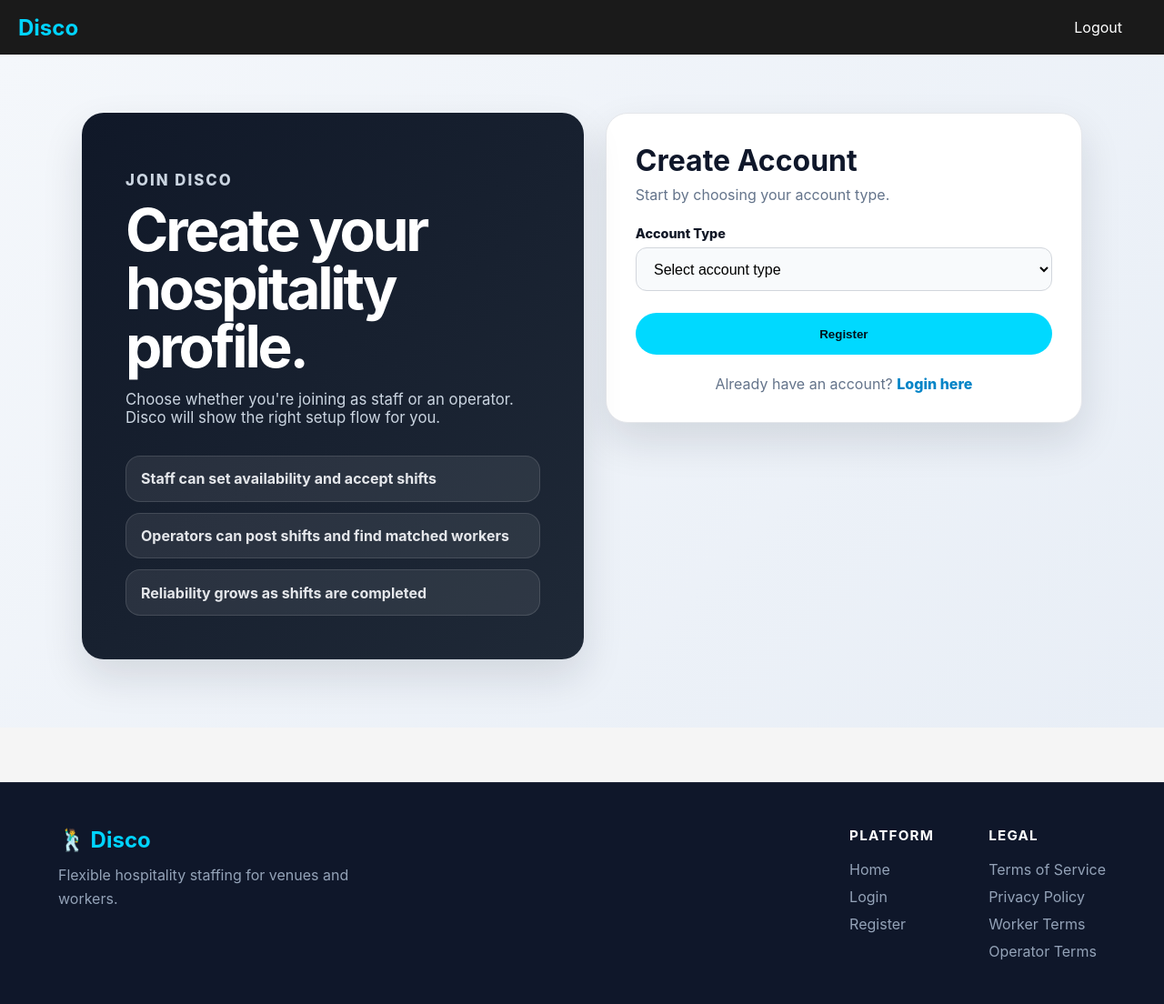
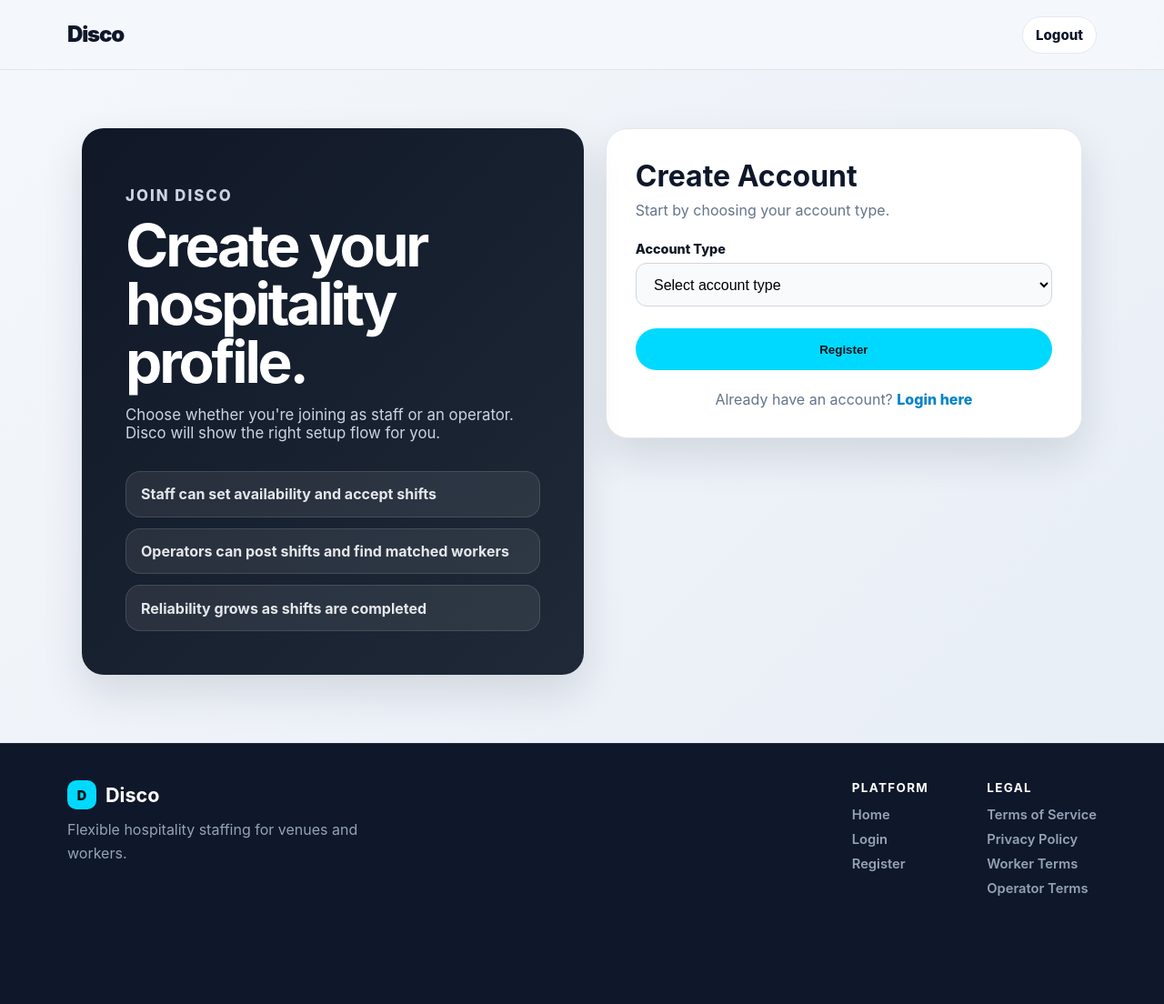
Before and after one commit to joshdean97/disco_app, a Django app: page /register/ in a window 1280 px wide. Shown: the whole page at 91% size. After the commit the page ends 985 px from the top, so only its background shows below. Run offline with Django 5.2, Linux system fonts and the light colour scheme; the visitor is signed in with stand-in values (Sample User, id 1); data that the repository does not hold is empty.

Commit message:
edit nav styling

```diff
--- a/static/css/base.css
+++ b/static/css/base.css
@@ -4,109 +4,197 @@
   box-sizing: border-box;
 }
 
-body {
-    font-family: -apple-system, BlinkMacSystemFont, 'Segoe UI', Roboto, Oxygen, Ubuntu, Cantarell, sans-serif;
-    background-color: #f5f5f5;
+html {
+  scroll-behavior: smooth;
 }
 
-nav {
-    background-color: #1a1a1a;
-    padding: 0 20px;
-    box-shadow: 0 2px 4px rgba(0,0,0,0.1);
+body {
+  font-family: -apple-system, BlinkMacSystemFont, "Segoe UI", Roboto, Oxygen,
+    Ubuntu, Cantarell, sans-serif;
+  background: #f4f7fb;
+  color: #0f172a;
 }
 
-nav ul {
-    display: flex;
-    list-style: none;
-    align-items: center;
-    height: 60px;
+.site-nav {
+  position: sticky;
+  top: 0;
+  z-index: 100;
+  background: rgba(244, 247, 251, 0.82);
+  backdrop-filter: blur(18px);
+  border-bottom: 1px solid rgba(15, 23, 42, 0.08);
 }
 
-nav .logo {
-    font-size: 24px;
-    font-weight: bold;
-    color: #00d4ff;
-    margin-right: 40px;
+.nav-container {
+  max-width: 1180px;
+  height: 76px;
+  margin: 0 auto;
+  padding: 0 24px;
+  display: flex;
+  align-items: center;
+  gap: 32px;
 }
 
-nav a {
-    color: #fff;
+.nav-brand {
+  color: #0f172a;
   text-decoration: none;
-    padding: 8px 16px;
-    margin-right: 10px;
-    border-radius: 4px;
-    transition: background-color 0.3s;
+  font-size: 1.5rem;
+  font-weight: 900;
+  letter-spacing: -0.05em;
+  line-height: 1;
 }
 
-nav a:hover {
-    background-color: #333;
-}
-
-nav .nav-right {
+.nav-links {
+  display: flex;
+  align-items: center;
+  gap: 8px;
   margin-left: auto;
 }
 
+.nav-links a,
+.nav-logout {
+  color: #475569;
+  text-decoration: none;
+  font-size: 0.94rem;
+  font-weight: 800;
+  padding: 10px 14px;
+  border-radius: 999px;
+  transition: all 0.2s ease;
+}
+
+.nav-links a:hover,
+.nav-logout:hover {
+  color: #0f172a;
+  background: rgba(15, 23, 42, 0.06);
+}
+
+.nav-cta {
+  background: #0f172a !important;
+  color: white !important;
+  margin-left: 4px;
+  padding: 11px 18px !important;
+  box-shadow: 0 12px 24px rgba(15, 23, 42, 0.16);
+}
+
+.nav-cta:hover {
+  background: #111827 !important;
+  transform: translateY(-1px);
+}
+
+.nav-logout {
+  margin-left: 6px;
+  background: white;
+  border: 1px solid #e2e8f0;
+  color: #0f172a;
+}
 main {
-    min-height: calc(100vh - 60px);
+  min-height: calc(100vh - 72px);
 }
 
 .site-footer {
   background: #0f172a;
   color: #cbd5e1;
-    margin-top: 60px;
+  margin-top: 0;
   border-top: 1px solid rgba(255,255,255,0.08);
 }
 
 .footer-container {
-    max-width: 1200px;
+  max-width: 1180px;
   margin: 0 auto;
-    padding: 48px 24px;
-    display: flex;
-    justify-content: space-between;
-    gap: 40px;
-    flex-wrap: wrap;
+  padding: 40px 24px;
+  display: grid;
+  grid-template-columns: 1fr auto;
+  gap: 80px;
+  align-items: start;
 }
 
 .footer-brand h3 {
-    color: #00d4ff;
-    font-size: 1.5rem;
-    margin-bottom: 12px;
+  color: #ffffff;
+  font-size: 1.35rem;
+  margin-bottom: 10px;
+  display: flex;
+  align-items: center;
+  gap: 10px;
+}
+
+.footer-brand h3::before {
+  content: "D";
+  width: 32px;
+  height: 32px;
+  display: inline-grid;
+  place-items: center;
+  background: #00d9ff;
+  color: #03121a;
+  border-radius: 10px;
+  font-size: 0.9rem;
+  font-weight: 900;
 }
 
 .footer-brand p {
-    max-width: 320px;
+  max-width: 340px;
   line-height: 1.6;
   color: #94a3b8;
 }
 
 .footer-links {
   display: flex;
-    gap: 60px;
-    flex-wrap: wrap;
+  gap: 64px;
 }
 
 .footer-links div {
   display: flex;
   flex-direction: column;
-    gap: 10px;
+  gap: 9px;
 }
 
 .footer-links h4 {
   color: white;
-    margin-bottom: 8px;
-    font-size: 0.95rem;
+  margin-bottom: 4px;
+  font-size: 0.84rem;
   text-transform: uppercase;
-    letter-spacing: 0.08em;
+  letter-spacing: 0.1em;
 }
 
 .footer-links a {
   color: #94a3b8;
   text-decoration: none;
+  font-weight: 600;
+  font-size: 0.92rem;
   transition: color 0.2s ease;
 }
 
 .footer-links a:hover {
-    color: #00d4ff;
+  color: #00d9ff;
+}
+
+@media (max-width: 768px) {
+  .footer-container {
+    grid-template-columns: 1fr;
+    gap: 32px;
+  }
+
+  .footer-links {
+    gap: 40px;
+    flex-wrap: wrap;
+  }
+}
+@media (max-width: 820px) {
+  .nav-container {
+    min-height: auto;
+    padding: 0.85rem 1rem;
+    align-items: flex-start;
+    flex-direction: column;
+  }
+
+  .nav-links {
+    width: 100%;
+    overflow-x: auto;
+    padding-bottom: 0.25rem;
+  }
+
+  .nav-logout {
+    width: 100%;
+    text-align: center;
+  }
 }
 
 @media (max-width: 768px) {
--- a/templates/base.html
+++ b/templates/base.html
@@ -8,46 +8,47 @@
   {% load user_type_tags %}
   <link rel="stylesheet" href="{% static 'css/base.css' %}">
 </head>
+
 <body>
-    <nav>
-        <ul>
-            <li class="logo">Disco</li>
+  <nav class="site-nav">
+    <div class="nav-container">
+<a href="/" class="nav-brand">
+  Disco
+</a>      <div class="nav-links">
         {% if user.is_authenticated %}
-                {% with user_id=user.id %}
-                    {% if user_id %}
           {% if user|is_operator %}
-    <li><a href="/">Dashboard</a></li>
-    <li><a href="/operator/shifts/post/">Post Shift</a></li>
-    <li><a href="/operator/sites/">Manage Venues</a></li>
+            <a href="/">Dashboard</a>
+            <a href="/operator/shifts/post/">Post Shift</a>
+            <a href="/operator/sites/">Manage Venues</a>
           {% elif user|is_staffuser %}
-    <li><a href="/">Dashboard</a></li>
-    <li><a href="/shifts/">Browse Shifts</a></li>
-    <li><a href="/availability/">My Availability</a></li>
- <li><a href="{% url 'my_profile' %}">Profile</a></li>
-{% endif %}                    {% endif %}
-                {% endwith %}
-                <li class="nav-right"><a href="/logout">Logout</a></li>
+            <a href="/">Dashboard</a>
+            <a href="/shifts/">Browse Shifts</a>
+            <a href="/availability/">My Availability</a>
+            <a href="{% url 'my_profile' %}">Profile</a>
+          {% endif %}
         {% else %}
-                <li><a href="/">Home</a></li>
-                <li><a href="{% url 'login' %}">Login</a></li>
-                <li><a href="{% url 'register' %}">Register</a></li>
+          <a href="/">Home</a>
+          <a href="{% url 'login' %}">Login</a>
+          <a href="{% url 'register' %}" class="nav-cta">Register</a>
         {% endif %}
-        </ul>
+      </div>
+
+      {% if user.is_authenticated %}
+        <a href="/logout/" class="nav-logout">Logout</a>
+      {% endif %}
+    </div>
   </nav>
 
   <main>
     {% block content %}
     {% endblock %}
   </main>
-</body>
+
   <footer class="site-footer">
     <div class="footer-container">
-
       <div class="footer-brand">
-      <h3>🕺 Disco</h3>
-      <p>
-        Flexible hospitality staffing for venues and workers.
-      </p>
+        <h3>Disco</h3>
+        <p>Flexible hospitality staffing for venues and workers.</p>
       </div>
 
       <div class="footer-links">
@@ -66,7 +67,6 @@
           <a href="/operator-terms/">Operator Terms</a>
         </div>
       </div>
-
     </div>
   </footer>
 </body>
```
Also changed, not shown: other parts of static/css/base.css (+1 -30 lines). Lines whose indentation alone changed are shown as unchanged.
